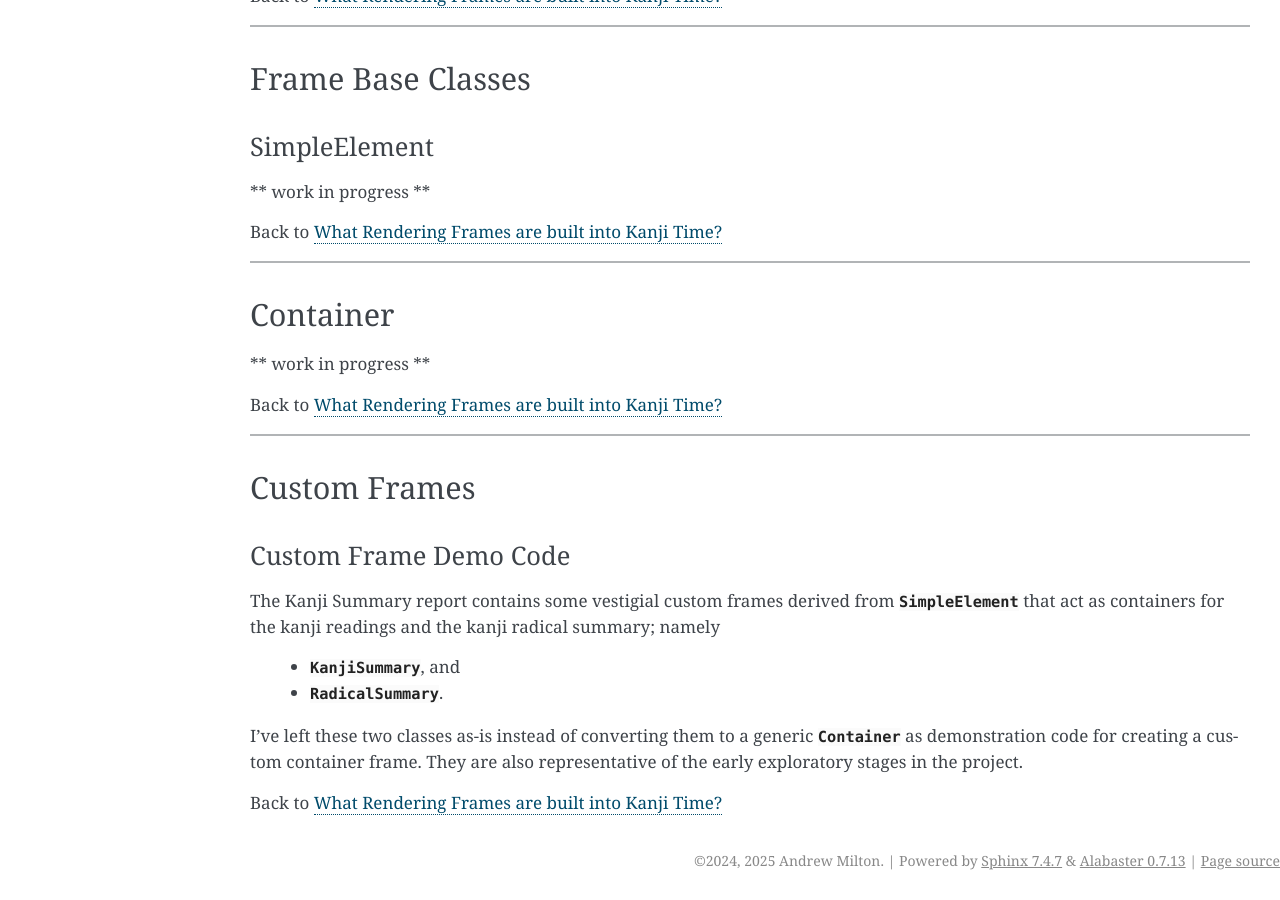
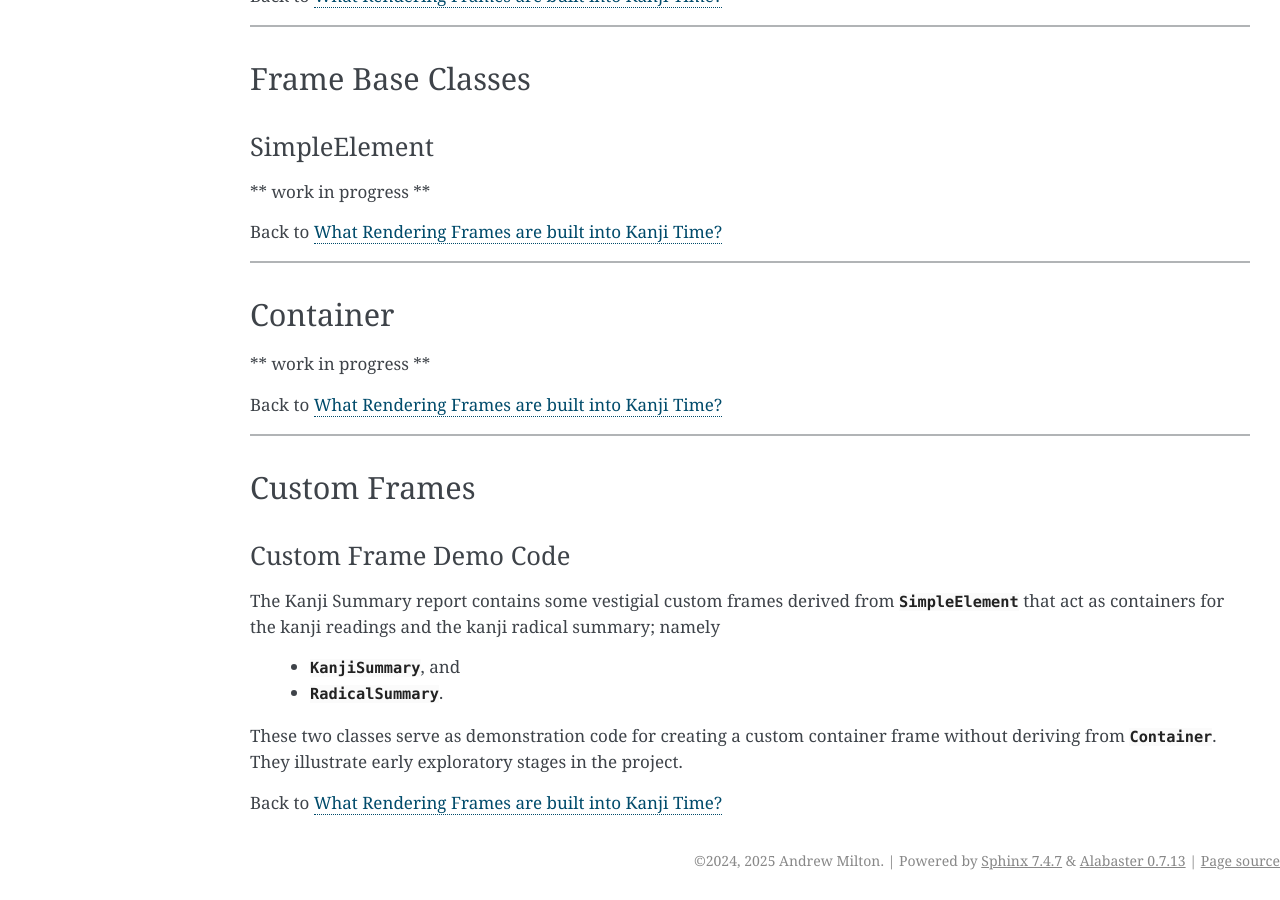
Before and after one commit to HouseElves/kanji_time_public, a Sphinx documentation site: the page built from docs/source/design/packaged_frames.rst, in a window 1280 px wide and 900 px high, scrolled down 2861 px. Built offline with Sphinx 7.4.7, drawn with Linux system fonts in a browser that asks for light colours.

```diff
--- a/docs/source/design/packaged_frames.rst
+++ b/docs/source/design/packaged_frames.rst
@@ -172,7 +172,7 @@ The Kanji Summary report contains some vestigial custom frames derived from :cla
     - :class:`KanjiSummary`, and
     - :class:`RadicalSummary`.
 
-I've left these two classes as-is instead of converting them to a generic :class:`Container` as demonstration code for creating a custom container frame.
-They are also representative of the early exploratory stages in the project.
+These two classes serve as demonstration code for creating a custom container frame without deriving from :class:`Container`.
+They illustrate early exploratory stages in the project.
 
 Back to :ref:`builtin_frames`
--- a/docs/source/reports/index.rst
+++ b/docs/source/reports/index.rst
@@ -11,7 +11,7 @@ Each report implements the `RenderingFrame` and `PageController` protocols, coor
 Individual report modules provide:
 
     - a `Report` class conforming to the rendering and controller protocols,
-    - a `gather_report_data()` method to prepare glyph-specific input. and,
+    - a `gather_report_data()` method to prepare glyph-specific input, and,
     - a `generate()` method for batch execution, debugging, or CLI use.
 
 Reports define **named page layouts** using symbolic layout names (e.g., `"first page"`, `"practice_sheet"`) to support multiple page templates. Layouts are rendered by delegating to nested content frames via the `DelegatingRenderingFrame` base class. Controllers manage flow using the `PaginatedReport` mixin.
```
Also changed, not shown: docs/source/reports/info_sheet.rst (+12 -11 lines), docs/source/reports/practice_sheet.rst (+4 -4 lines).
